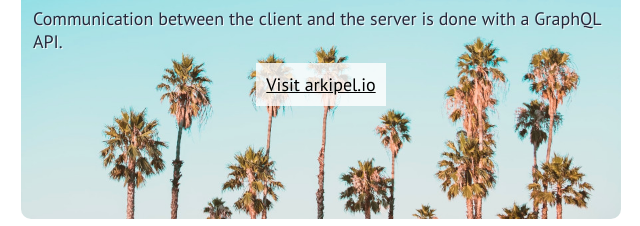
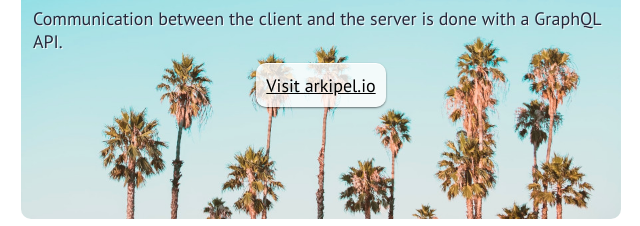
Before and after one commit to mfcochauxlaberge/mfcochauxlaberge.github.io, a plain HTML site: page index.html in a window 1280 px wide. Shown: the part 547-773 px from the top of the page, 319-959 px from the left. Drawn offline with Linux system fonts and the light colour scheme; a web font is replaced by a local one.

Commit message:
Improve look of Arkipel link button

```diff
--- a/static/css/style.css
+++ b/static/css/style.css
@@ -184,6 +184,9 @@ h3 span {
   margin: auto;
   color: #000;
   background: rgba(255, 255, 255, 0.8);
+  border-radius: 10px;
+  box-shadow: 0 1px 2px rgba(0, 0, 0, 0.5);
+  border-top: 1px solid rgba(255, 255, 255, 0.9);
 }
 
 .box-code {
```
